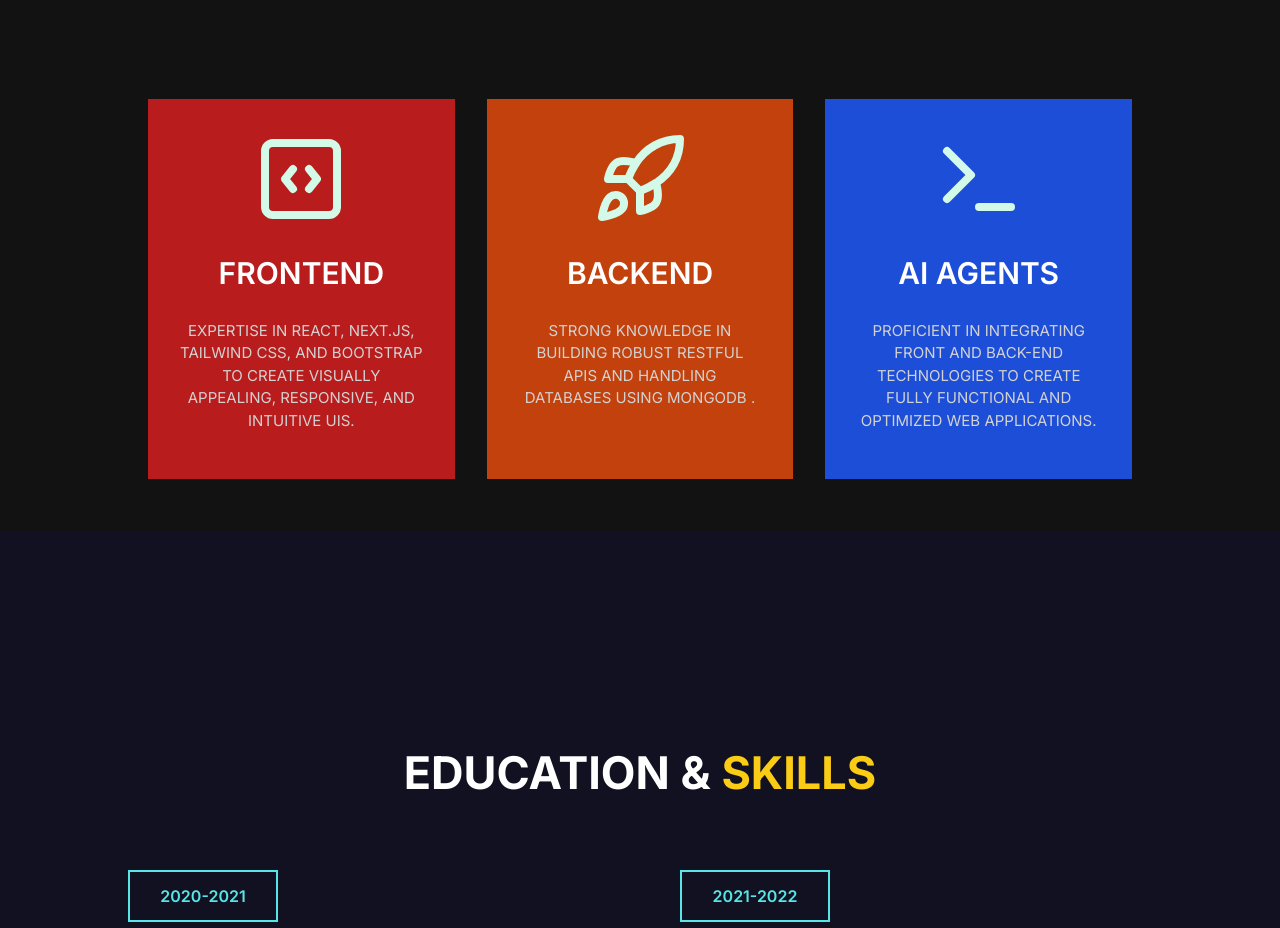
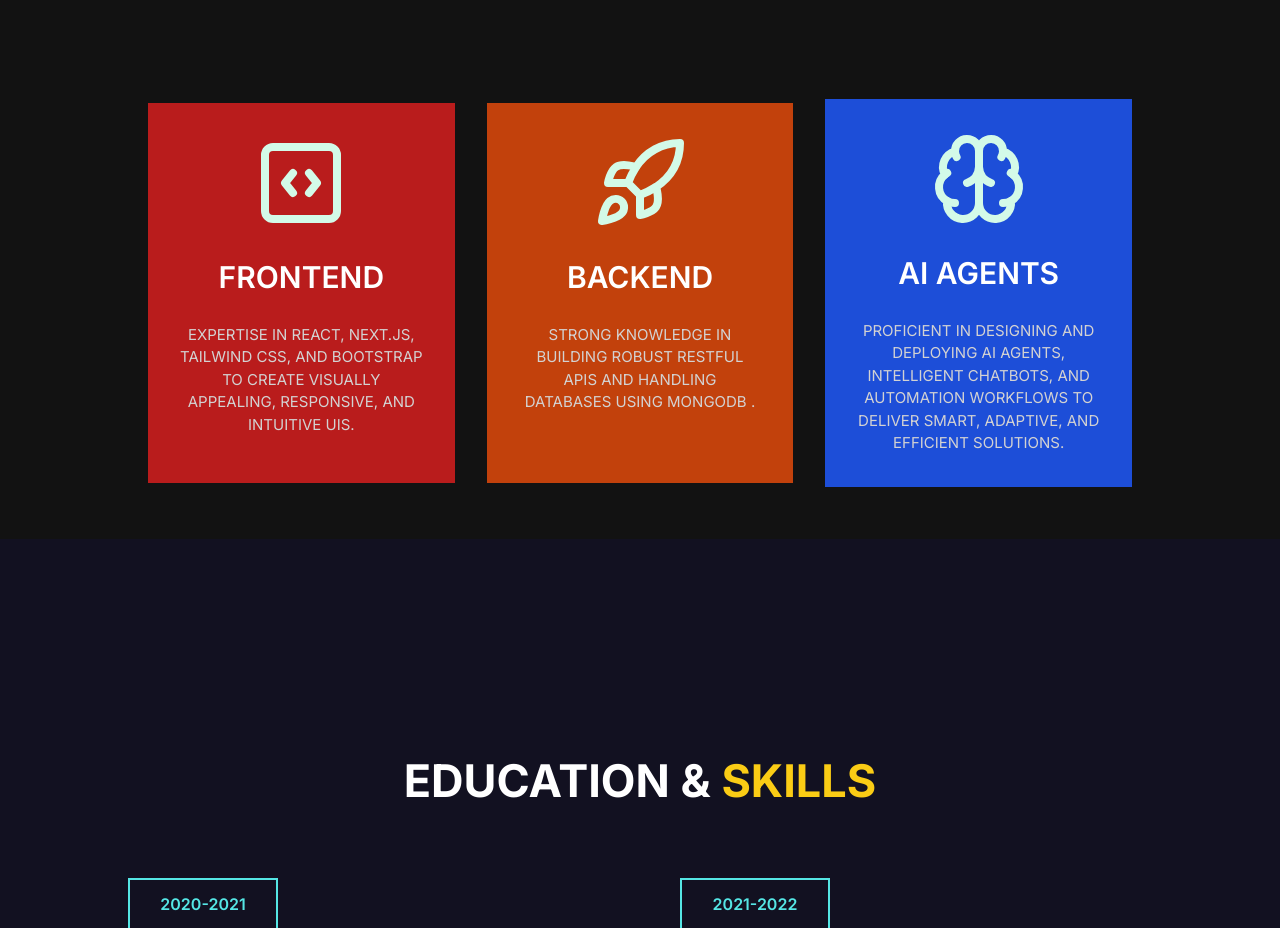
Before and after one commit to shsnge/zeeshanonline, a Next.js app: page / in a window 1280 px wide. Shown: the part 1624-2552 px from the top of the page. Built offline with nearby package versions, Linux system fonts and the light colour scheme.

Commit message:
Update Services.jsx

```diff
--- a/app/components/Services.jsx
+++ b/app/components/Services.jsx
@@ -1,4 +1,4 @@
-import { SquareCode, Rocket, Terminal } from "lucide-react"
+import { SquareCode, Rocket, Terminal,Brain } from "lucide-react"
 
 
 function Services() {
@@ -27,10 +27,10 @@ function Services() {
 
                 <div>
                     <div className="bg-blue-700 hover:scale-110 transform transition-all duration-300 hover:rotate-6 uppercase text-center font-semibold p-[2rem] min-h-[380px]" data-aos="fade-left">
-                        <Terminal className="w-[6rem] h-[6rem] mx-auto text-[#d3fae8]" />
+                        <Brain className="w-[6rem] h-[6rem] mx-auto text-[#d3fae8]" />
                         <h1 className="text-[20px] md:text-[30px] mt-[1.5rem] mb-[1.5rem]">AI Agents</h1>
                         <p className="text-[15px] text-[#d3d2d2] font-normal">
-                            Proficient in integrating front and back-end technologies to create fully functional and optimized web applications.
+                            Proficient in designing and deploying AI agents, intelligent chatbots, and automation workflows to deliver smart, adaptive, and efficient solutions.
                         </p>
                     </div>
                 </div>
```
